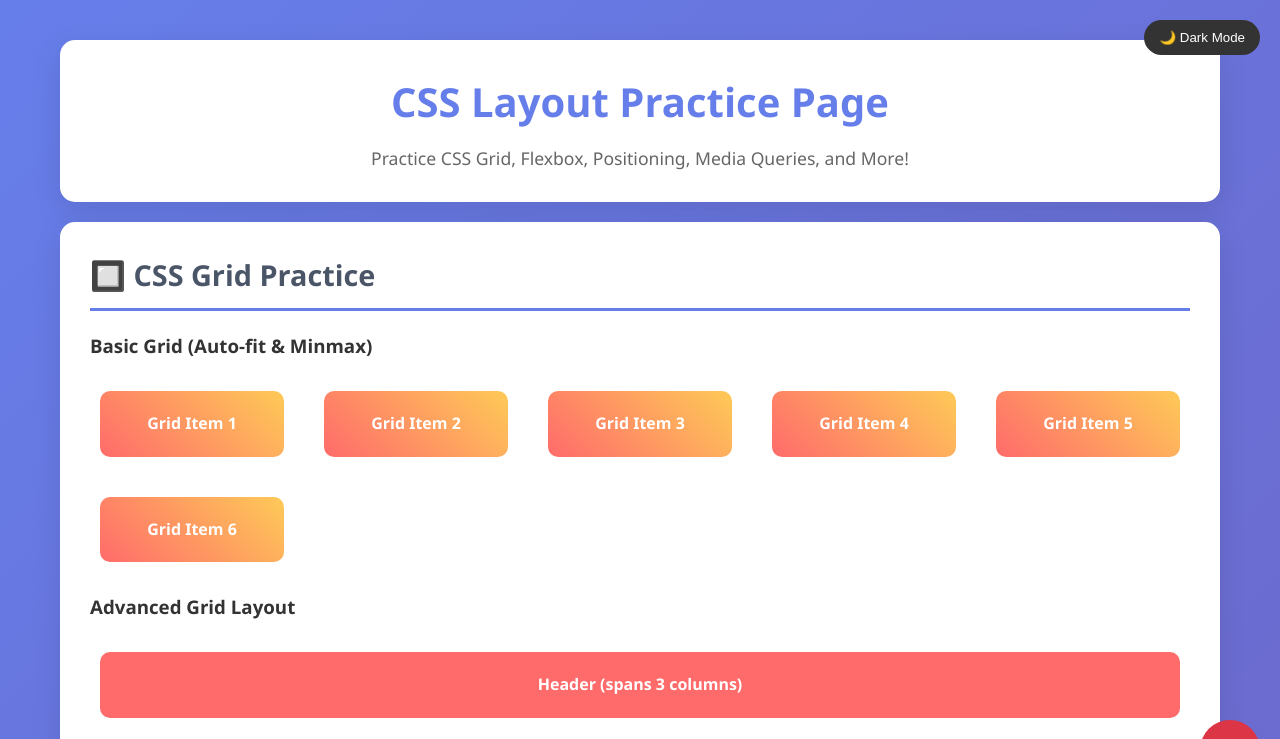
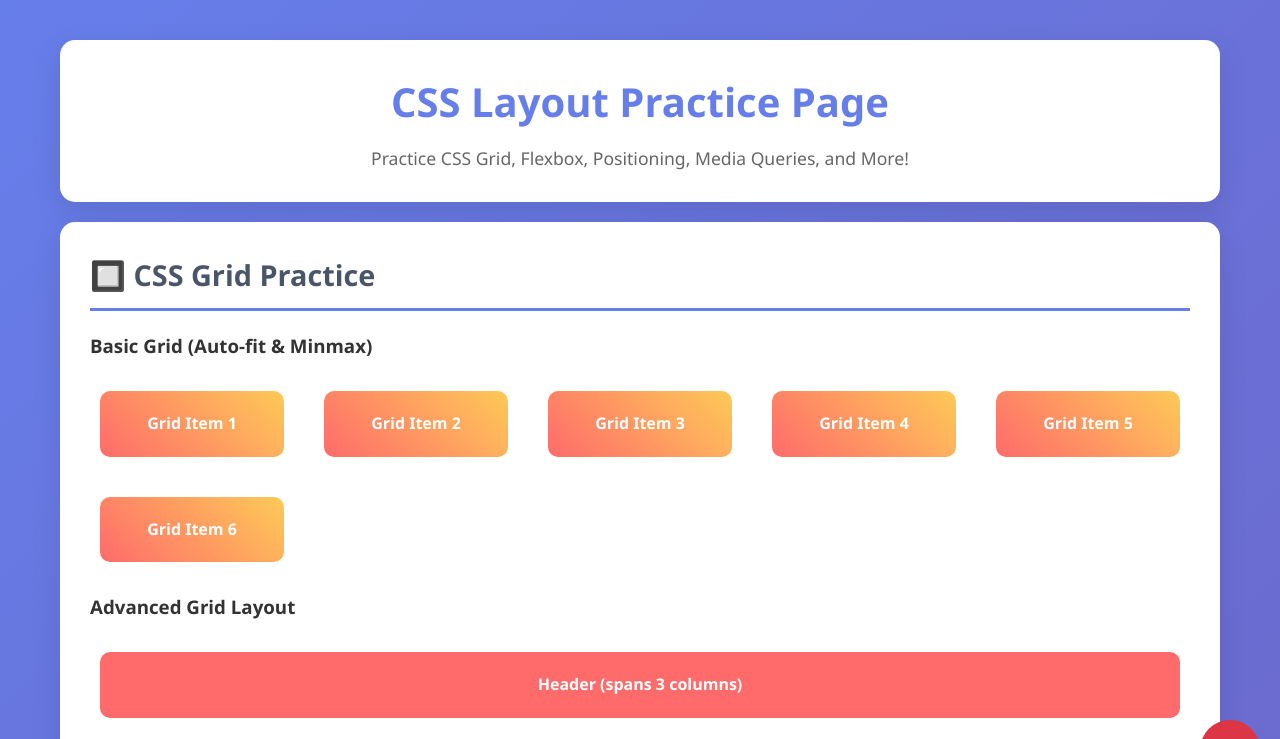
Before and after one commit to yana-azaryan/CssAssignmentCM, a plain HTML site: page index.html in a window 1280 px wide. Shown: the top 739 px of the page. Drawn offline with Linux system fonts and the light colour scheme.

Commit message:
Update index.html

```diff
--- a/index.html
+++ b/index.html
@@ -398,26 +398,6 @@
             box-shadow: 0 0 0 3px rgba(102, 126, 234, 0.1);
         }
 
-        /* Dark Mode Toggle */
-        .dark-mode-toggle {
-            position: fixed;
-            top: 20px;
-            right: 20px;
-            background: #333;
-            color: white;
-            border: none;
-            padding: 10px 15px;
-            border-radius: 25px;
-            cursor: pointer;
-            z-index: 1001;
-            transition: all 0.3s ease;
-        }
-
-        .dark-mode-toggle:hover {
-            background: #555;
-            transform: scale(1.05);
-        }
-
         /* Dark Mode Styles */
         body.dark-mode {
             background: linear-gradient(135deg, #2c3e50 0%, #34495e 100%);
@@ -445,7 +425,6 @@
     </style>
 </head>
 <body>
-    <button class="dark-mode-toggle" onclick="toggleDarkMode()">🌙 Dark Mode</button>
     <div class="position-fixed">Fixed</div>
 
     <div class="container">
@@ -680,30 +659,5 @@
             </div>
         </section>
     </div>
-
-    <script>
-        function toggleDarkMode() {
-            document.body.classList.toggle('dark-mode');
-            const button = document.querySelector('.dark-mode-toggle');
-            if (document.body.classList.contains('dark-mode')) {
-                button.textContent = '☀️ Light Mode';
-            } else {
-                button.textContent = '🌙 Dark Mode';
-            }
-        }
-
-        // Add some interactivity
-        document.addEventListener('DOMContentLoaded', function() {
-            const demoItems = document.querySelectorAll('.demo-item');
-            demoItems.forEach(item => {
-                item.addEventListener('click', function() {
-                    this.style.transform = 'scale(0.95)';
-                    setTimeout(() => {
-                        this.style.transform = '';
-                    }, 150);
-                });
-            });
-        });
-    </script>
 </body>
 </html>
```
